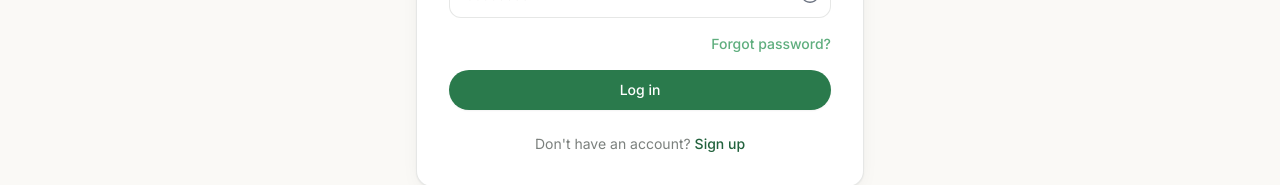
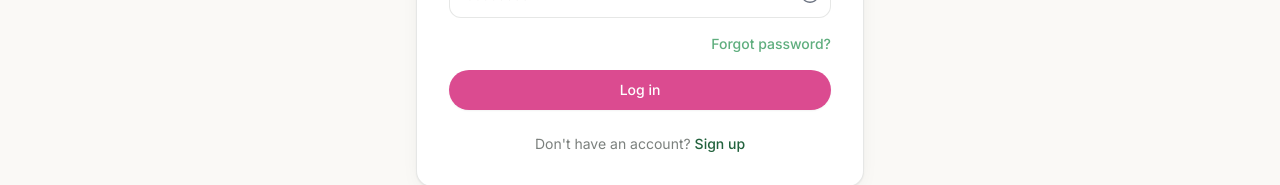
Before and after one commit to SKBWEBDEV/ecobazer-fullstack, a React (Vite) app in the folder ecobazer/: page /login in a window 1280 px wide. Shown: the part 440-625 px from the top of the page. Built offline with nearby package versions, Linux system fonts and the light colour scheme; no server answers.

Commit message:
login color fix hosse na

```diff
--- a/ecobazer/src/components/Navbar.jsx
+++ b/ecobazer/src/components/Navbar.jsx
@@ -355,12 +355,11 @@ const handleDeleteNotification = async (id) => {
                 </>
               ) : (
                 <>
-                  <Link
-                    to="/login"
-                    className="btn-ghost text-ink-900 dark:!text-white/85 hover:bg-gray-100 dark:hover:!bg-white/10"
-                  >
-                    Log in
-                  </Link>
+<Link
+  to="/login"
+  className="btn-ghos text-black dark:text-white/85 hover:bg-gray-100 dark:hover:bg-white/10">
+  Log in
+</Link>
                   <Link
                     to="/register"
                     onClick={() => setOpen(false)}
--- a/ecobazer/src/pages/Login.jsx
+++ b/ecobazer/src/pages/Login.jsx
@@ -70,12 +70,17 @@ const Login = () => {
           <div className="flex justify-end">
             <Link
               to="/forgot-password"
-              className="text-sm font-medium text-moss-400 hover:text-moss-600">
+              className="text-sm font-medium text-moss-400 hover:text-moss-600"
+            >
               Forgot password?
             </Link>
           </div>
 
-          <Button type="submit" loading={submitting} className="w-full">
+          <Button
+            type="submit"
+            loading={submitting}
+            className="w-full !bg-[#db4b90] !text-white hover:!bg-[#c83d7f]"
+          >
             Log in
           </Button>
         </form>
@@ -84,7 +89,8 @@ const Login = () => {
           Don't have an account?{" "}
           <Link
             to="/register"
-            className="font-medium text-moss-700 hover:text-moss-800 dark:text-moss-400">
+            className="font-medium text-moss-700 hover:text-moss-800 dark:text-moss-400"
+          >
             Sign up
           </Link>
         </p>
```
